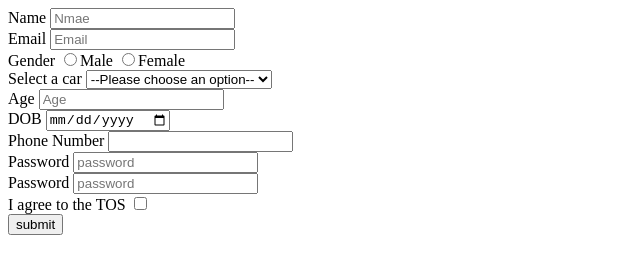
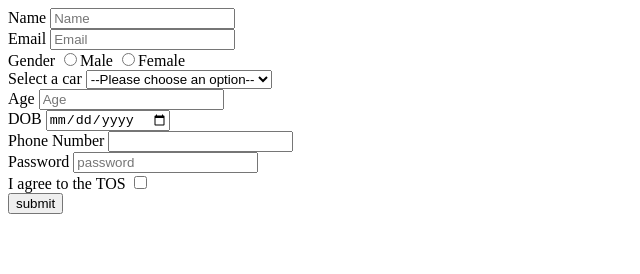
Before and after one commit to acciojob/signup-form-car-avishek999, a website: page main.html in a window 1280 px wide. Shown: the whole page, without its empty margins (0-640 px from the left). Drawn offline with Linux system fonts and the light colour scheme.

Commit message:
created a submission

```diff
--- a/main.html
+++ b/main.html
@@ -12,7 +12,7 @@
 	<form action="#" method="post">
 
 		<label for="name">Name</label>
-		<input  type="text" name="name" required id="name" placeholder="Nmae" />
+		<input  type="text" name="name" required id="name" placeholder="Name" />
         <br />
 		<label for="email">Email</label>
 		<input  type="email" name="email" required id="email" placeholder="Email" />
@@ -48,10 +48,6 @@
 		<input type="password" required id="password"  placeholder="password"/>
 
 		<br />
-		<label for="password">Password</label>
-		<input type="password" required id="password"  placeholder="password"/>
-
-		<br />
 		<label for="tos">I agree to the TOS</label>
 		<input type="checkbox" required id="tos" />
 <br />
```
